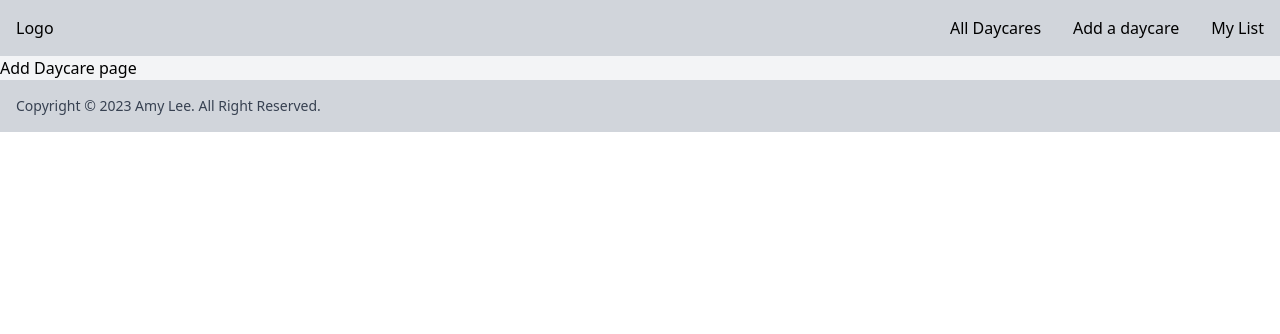
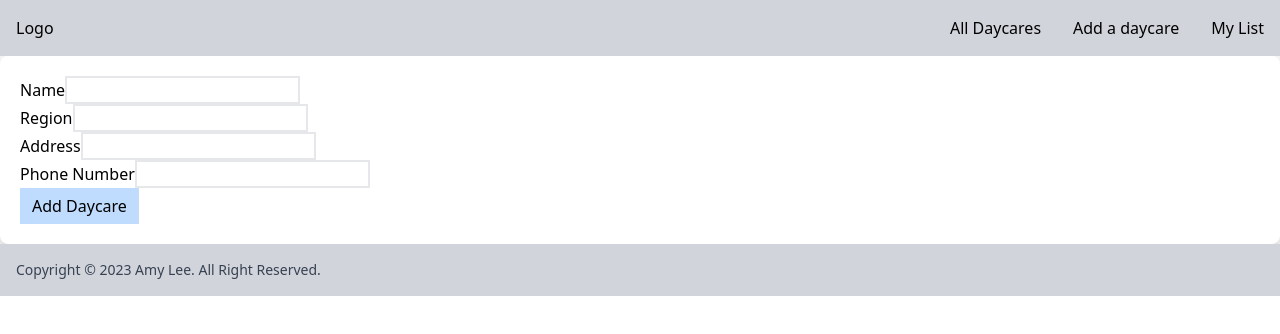
Before and after one commit to amysujunglee/find-daycare, a React (Create React App) app: page /add-daycare in a window 1280 px wide. Shown: the top 334 px of the page. Built offline with nearby package versions, Linux system fonts and the light colour scheme; the HTML template or start-up script is replaced by a standard one.

Commit message:
adding the daycare form

```diff
--- /dev/null
+++ b/src/components/daycares/DaycareForm.js
@@ -0,0 +1,56 @@
+import { useRef } from 'react'
+import Card from '../ui/Card'
+
+const DaycareForm = () => {
+    const nameInputRef = useRef();
+    const regionInputRef = useRef();
+    const addressInputRef = useRef();
+    const phoneNumberInputRef = useRef();
+
+    const submitHandler = (e) => {
+        e.preventDefault();
+
+        const enteredName = nameInputRef.current.value;
+        const enteredRegion = regionInputRef.current.value;
+        const enteredAddress = addressInputRef.current.value;
+        const enteredPhoneNumber = phoneNumberInputRef.current.value;
+
+        const daycareData = {
+            name: enteredName,
+            region: enteredRegion,
+            address: enteredAddress,
+            phoneNumber: enteredPhoneNumber
+        }
+
+        console.log(daycareData)
+    }
+
+    return (
+        <Card>
+            <form onSubmit={submitHandler}>
+                <div>
+                    <label htmlFor="name">Name</label>
+                    <input type="text" id='name' className='border-2' ref={nameInputRef} />
+                </div>
+                <div>
+                    <label htmlFor="region">Region</label>
+                    <input type="text" id='region' className='border-2' ref={regionInputRef} />
+                </div>
+                <div>
+                    <label htmlFor="address">Address</label>
+                    <input type="text" id='address' className='border-2' ref={addressInputRef} />
+                </div>
+                <div>
+                    <label htmlFor="phoneNumber">Phone Number</label>
+                    <input type="tel" id='phoneNumber' className='border-2' ref={phoneNumberInputRef} />
+                </div>
+
+                <div>
+                    <button className='bg-blue-200 px-3 py-1.5'>Add Daycare</button>
+                </div>
+            </form>
+        </Card>
+    )
+}
+
+export default DaycareForm
--- a/src/components/daycares/DaycareItem.js
+++ b/src/components/daycares/DaycareItem.js
@@ -6,6 +6,7 @@ const DaycareItem = (props) => {
             <Card>
                 {props.image && <div><img src={props.image} alt={props.name} /></div>}
                 {props.name && <p><span>Name: </span>{props.name}</p>}
+                {props.region && <p><span>Region: </span>{props.region}</p>}
                 {props.type && <p><span>Type: </span>{props.type}</p>}
                 {props.maxCap && <p><span>Max Capacity: </span>{props.maxCap}</p>}
                 {props.owner && <p><span>Owner: </span>{props.owner}</p>}
--- a/src/components/daycares/DaycareList.js
+++ b/src/components/daycares/DaycareList.js
@@ -3,7 +3,7 @@ import DaycareItem from './DaycareItem'
 const DaycareList = (props) => {
     return (
         <ul className='m-4 flex gap-4'>
-            {props.daycares.map(daycare => <DaycareItem key={daycare.id} id={daycare.id} image={daycare.image} name={daycare.name} type={daycare.type} maxCap={daycare.maxCap} owner={daycare.owner} address={daycare.address} phoneNumber={daycare.phoneNumber} google={daycare.google} FHreport={daycare.FHreport} />)}
+            {props.daycares.map(daycare => <DaycareItem key={daycare.id} id={daycare.id} image={daycare.image} name={daycare.name} region={daycare.region} type={daycare.type} maxCap={daycare.maxCap} owner={daycare.owner} address={daycare.address} phoneNumber={daycare.phoneNumber} google={daycare.google} FHreport={daycare.FHreport} />)}
         </ul>
     )
 }
--- a/src/pages/AddDaycare.js
+++ b/src/pages/AddDaycare.js
@@ -1,8 +1,8 @@
+import DaycareForm from "../components/daycares/DaycareForm"
+
 const AddDaycarePage = () => {
     return (
-        <div>
-            Add Daycare page
-        </div>
+        <DaycareForm />
     )
 }
 
```
